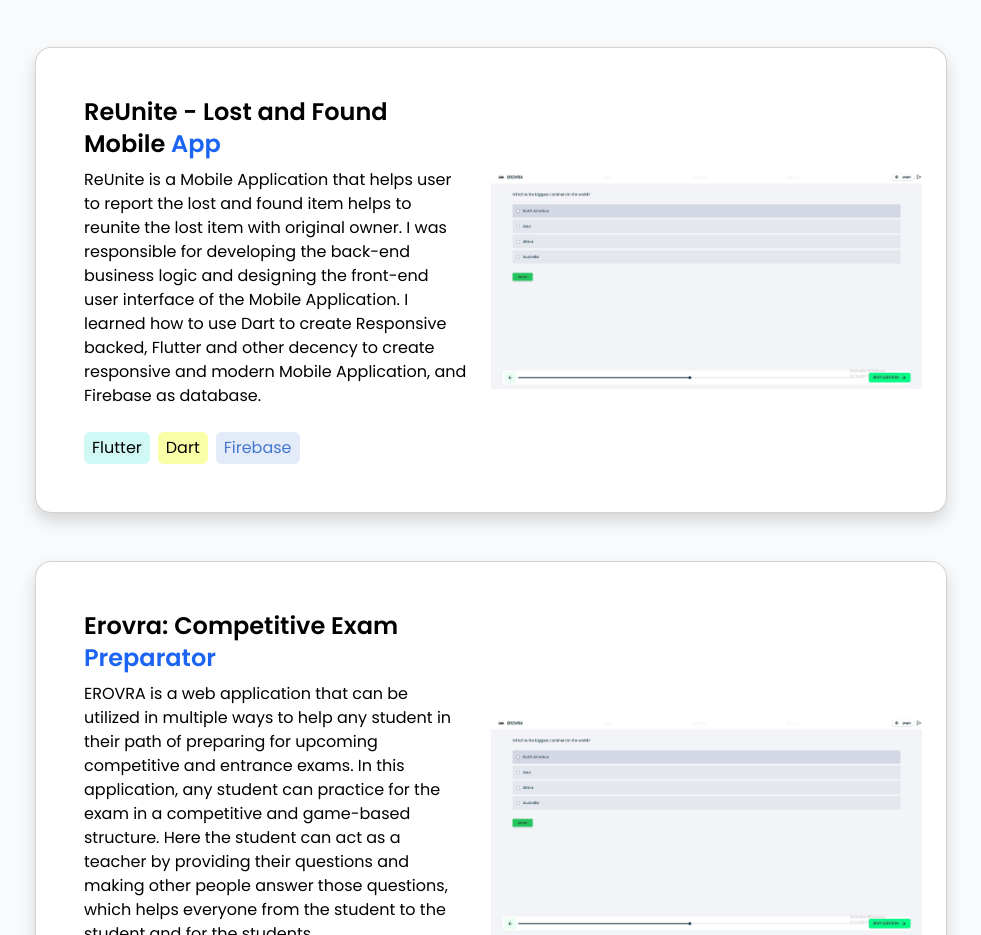
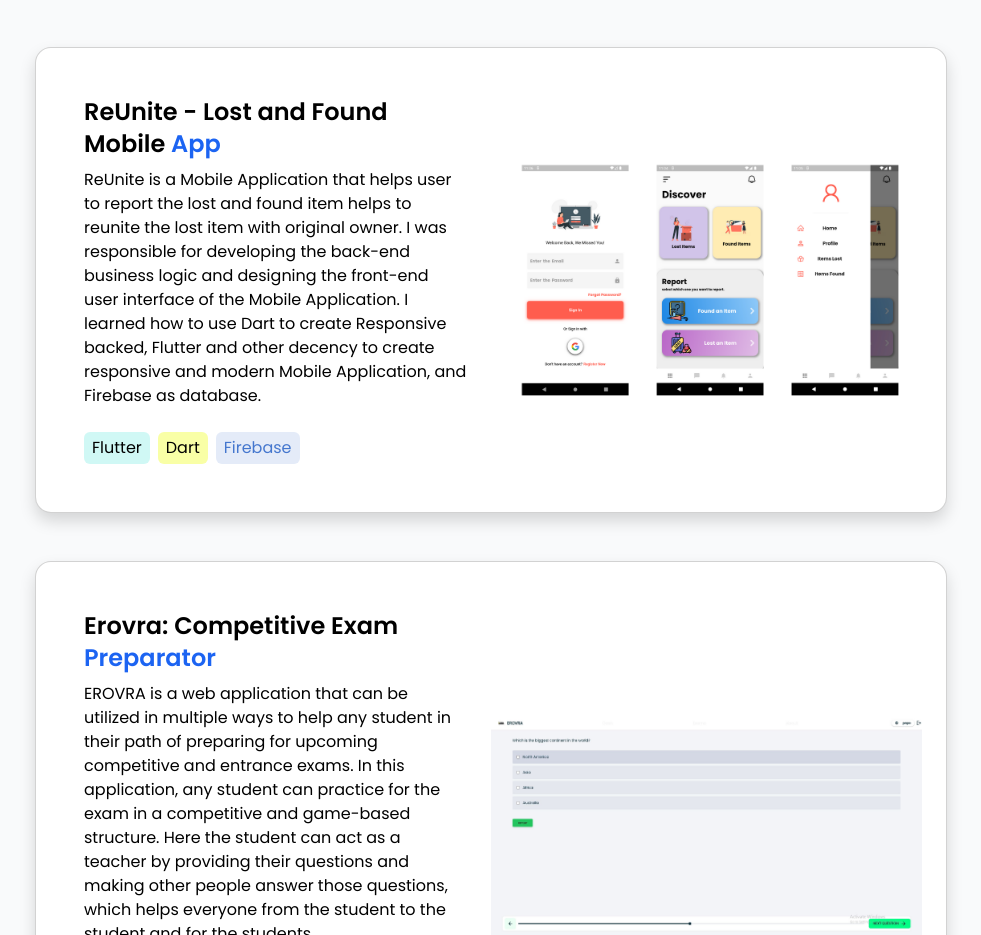
Before and after one commit to jayavardhanjv/Portfolio, a React (Create React App) app: page / in a window 1280 px wide. Shown: the part 3560-4495 px from the top of the page, without its empty margins (149-1130 px from the left). Built offline with nearby package versions, Linux system fonts and the light colour scheme.

Commit message:
updated projects

```diff
--- a/src/pages/projects.jsx
+++ b/src/pages/projects.jsx
@@ -1,5 +1,6 @@
 import erovra from "../assets/ero.JPG";
 import rain from "../assets/rain.JPG";
+import reunite from "../assets/ReUnite.png";
 function Projects() {
     return(
         <div class=" bg-gray-50 continer">
@@ -33,7 +34,7 @@
                             {/* <span class="px-2 py-1 rounded bg-[#ce24d125] text-[#c824d1]">Data Visualization</span> */}
                         </div>
                     </div>
-                    <img class="w-full h-auto object-cover md:w-1/2 md:object-contain transition duration-300 ease-in-out hover:scale-115" src={erovra} alt="Rainfall Prediction"/>
+                    <img class="w-full h-auto object-cover md:w-1/2 md:object-contain transition duration-300 ease-in-out hover:scale-115" src={reunite} alt="Rainfall Prediction"/>
                 </div>
             </div>
         </a>
```
Also changed, not shown: src/assets/ReUnite.png (added).
